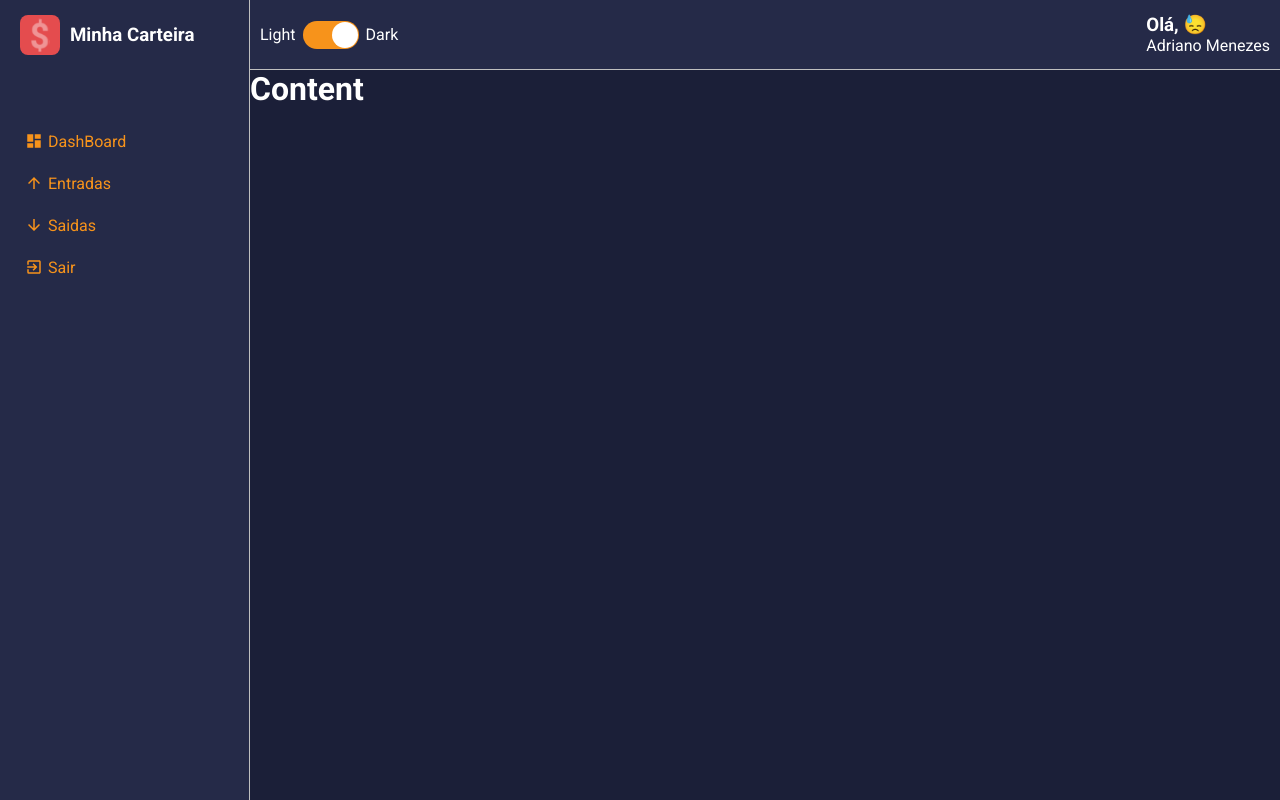
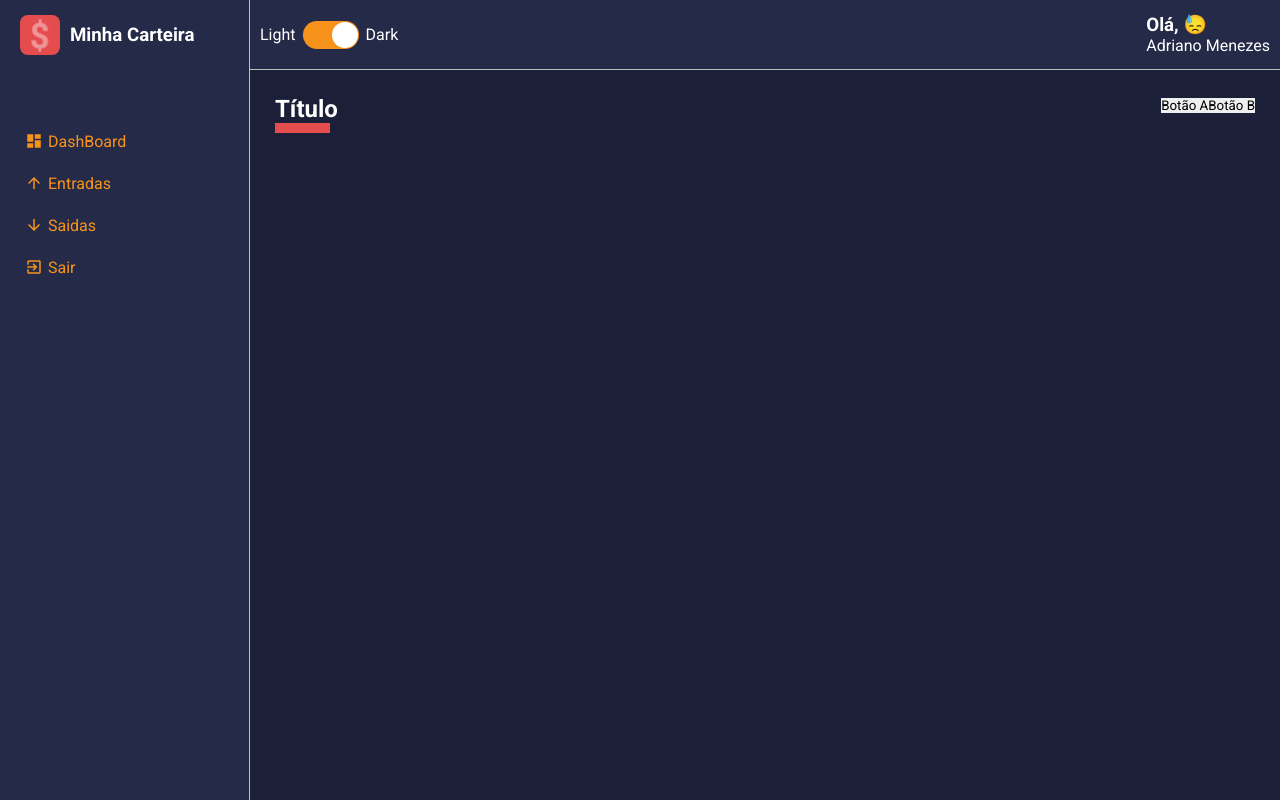
Before and after one commit to aaanm1309-1/dashboard, a React (Create React App) app: page / in a window 1280 px wide. Built offline with nearby package versions, Linux system fonts and the light colour scheme.

Commit message:
final aula 15

```diff
--- a/src/App.tsx
+++ b/src/App.tsx
@@ -4,6 +4,7 @@
 
 // import Dashboard from './pages/Dashboard';
 import Layout from './components/Layout';
+import Dashboard from './pages/Dashboard';
 import dark from './styles/themes/dark';
 import light from './styles/themes/light';
 
@@ -11,7 +12,9 @@
   return (
       <ThemeProvider theme={dark}>
         <GlobalStyles/>
-        <Layout/>
+        <Layout>
+          <Dashboard />
+        </Layout>
       </ThemeProvider>
   );
 };
--- a/src/components/Content/index.tsx
+++ b/src/components/Content/index.tsx
@@ -1,10 +1,11 @@
 import React from 'react';
 import { Container } from './styles';
+import  ContentHeader  from '../ContentHeader';
 
 const Content: React.FC = () => {
   return (
     <Container>
-      <h1>Content</h1>
+      <ContentHeader/>
     </Container>
   );
 };
--- a/src/components/Content/styles.ts
+++ b/src/components/Content/styles.ts
@@ -6,4 +6,6 @@
 
   background-color: ${props => props.theme.colors.primary} ;
 
+
+  padding: 25px;
 `;
--- /dev/null
+++ b/src/components/ContentHeader/index.tsx
@@ -0,0 +1,30 @@
+import React from 'react';
+import {
+  Container,
+  Title,
+  Controllers,
+  TitleContainer,
+
+} from './styles';
+
+
+const ContentHeader: React.FC = () => {
+
+
+  return (
+    <Container>
+      <TitleContainer>
+        <Title>Título</Title>
+      </TitleContainer>
+      <Controllers>
+        <button type="button">Botão A</button>
+        <button type="button">Botão B</button>
+
+      </Controllers>
+
+    </Container>
+  );
+};
+
+
+export default ContentHeader;
--- /dev/null
+++ b/src/components/ContentHeader/styles.ts
@@ -0,0 +1,35 @@
+import styled from "styled-components";
+
+export const Container = styled.div`
+
+
+  width: 100%;
+
+  display: flex;
+  justify-content: space-between;
+  margin-bottom: 25px;
+
+
+`;
+
+
+export const TitleContainer = styled.div`
+`;
+
+export const Title = styled.h2`
+
+  &::after {
+    content: '';
+    display: block;
+    width: 55px;
+    border-bottom: 10px solid ${props => props.theme.colors.warning};
+  }
+
+
+`;
+
+export const Controllers = styled.div`
+  /* display: flex;
+  flex-direction: row; */
+
+`;
--- a/src/components/Layout/index.tsx
+++ b/src/components/Layout/index.tsx
@@ -6,12 +6,14 @@
 import Aside from '../Aside';
 
 
-const Layout: React.FC = () => {
+const Layout: React.FC = ({children}) => {
   return (
     <Grid>
       <MainHeader/>
       <Aside/>
-      <Content/>
+      <Content>
+        {children}
+      </Content>
     </Grid>
   );
 };
--- a/src/pages/Dashboard/index.tsx
+++ b/src/pages/Dashboard/index.tsx
@@ -1,8 +1,12 @@
 import React from 'react';
+import { Container } from './styles';
+import ContentHeader from "../../components/ContentHeader"
 
 const Dashboard: React.FC = () => {
   return (
-      <h1>Dashboard</h1>
+      <Container>
+          <ContentHeader></ContentHeader>
+      </Container>
   );
 };
 
--- /dev/null
+++ b/src/pages/Dashboard/styles.ts
@@ -0,0 +1,7 @@
+import styled from "styled-components";
+
+export const Container = styled.div`
+
+
+
+`;
--- /dev/null
+++ b/src/pages/List/styles.ts
@@ -0,0 +1,8 @@
+import styled from "styled-components";
+
+export const Container = styled.div`
+
+
+  border-bottom: 1px solid ${props => props.theme.colors.gray};
+
+`;
--- /dev/null
+++ b/src/pages/SignIn/styles.ts
@@ -0,0 +1,8 @@
+import styled from "styled-components";
+
+export const Container = styled.div`
+
+
+  border-bottom: 1px solid ${props => props.theme.colors.gray};
+
+`;
```
